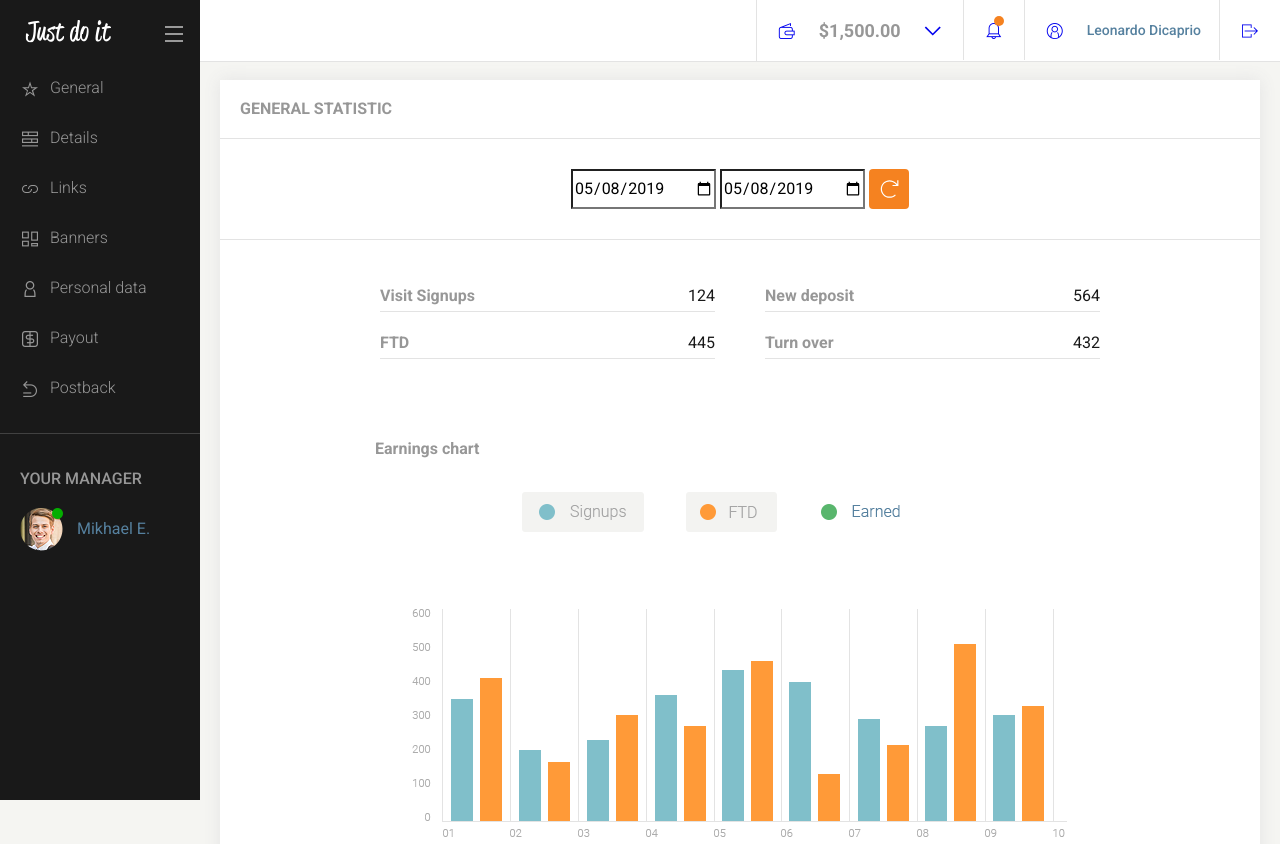
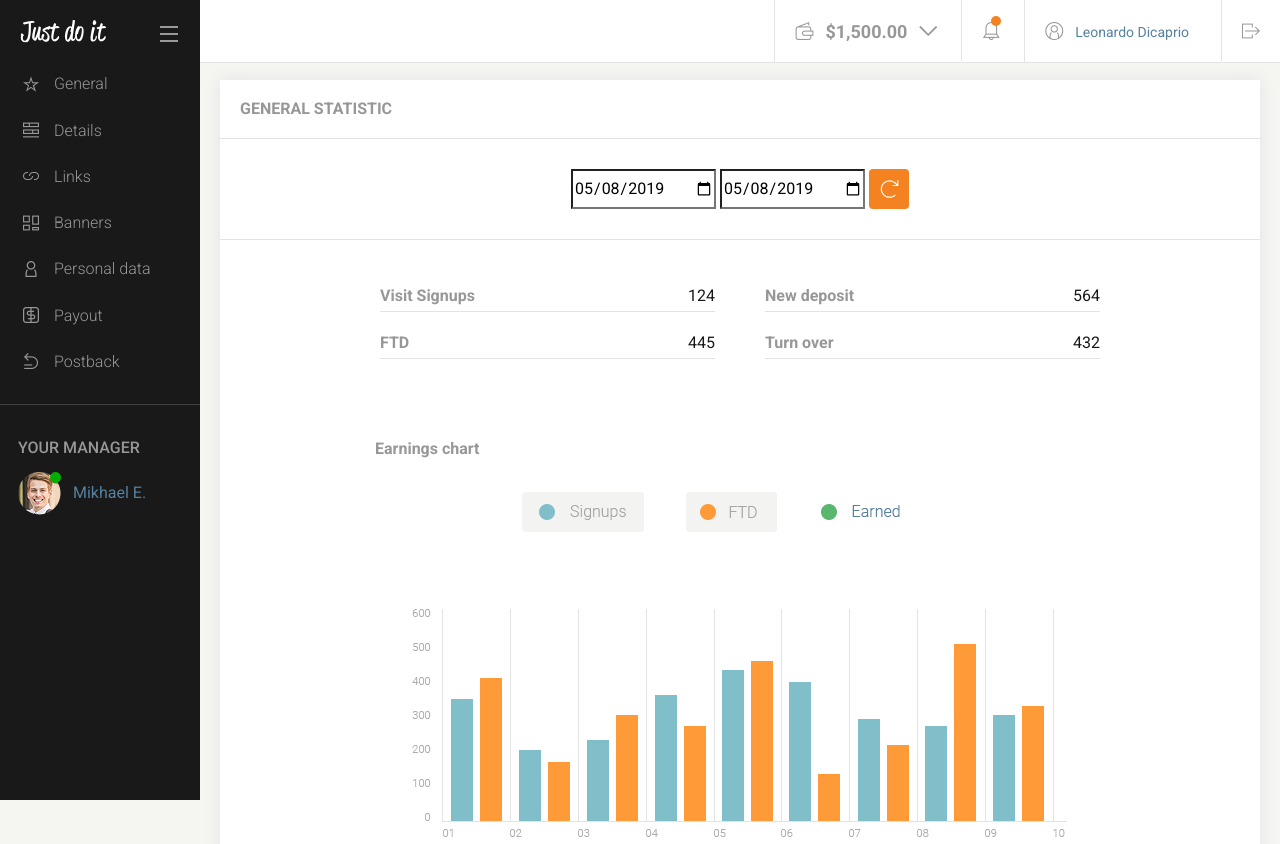
Before and after one commit to paulinastefanska/individual-project, a plain HTML site: page index.html in a window 1280 px wide. Shown: the top 844 px of the page. Drawn offline with Linux system fonts and the light colour scheme.

Commit message:
Improve top nav and left menu

```diff
--- a/index.html
+++ b/index.html
@@ -55,13 +55,13 @@
 				</div>
 				<div class="row">
 					<ul class="menu_pages">
-						<li><a class="menu_link" href="#general"><i class="icon-general"></i>General</a></li>
-						<li><a class="menu_link" href="#details"><i class="icon-details"></i>Details</a></li>
-						<li><a class="menu_link" href="#links"><i class="icon-links"></i>Links</a></li>
-						<li><a class="menu_link" href="#banners"><i class="icon-banners"></i>Banners</a></li>
-						<li><a class="menu_link" href="#personal_data"><i class="icon-personaldata"></i>Personal data</a></li>
-						<li><a class="menu_link" href="#payout"><i class="icon-payout"></i>Payout</a></li>
-						<li><a class="menu_link" href="#postback"><i class="icon-postback"></i>Postback</a></li>
+						<li><a class="menu_link" href="#general"><i class="icon-general"></i><span class="menu_page">General</span></a></li>
+						<li><a class="menu_link" href="#details"><i class="icon-details"></i><span class="menu_page">Details</span></a></li>
+						<li><a class="menu_link" href="#links"><i class="icon-links"></i><span class="menu_page">Links</span></a></li>
+						<li><a class="menu_link" href="#banners"><i class="icon-banners"></i><span class="menu_page">Banners</span></a></li>
+						<li><a class="menu_link" href="#personal_data"><i class="icon-personaldata"></i><span class="menu_page">Personal data</span></a></li>
+						<li><a class="menu_link" href="#payout"><i class="icon-payout"></i><span class="menu_page">Payout</span></a></li>
+						<li><a class="menu_link" href="#postback"><i class="icon-postback"></i><span class="menu_page">Postback</span></a></li>
 						<div class="menu_line"></div>
 						<li class="menu_manager">Your manager</li>
 						<li class="menu_avatar">
@@ -122,7 +122,7 @@
 							<th>Signups</th>
 							<th>FTD</th>
 							<th>Depositors</th>
-							<th><button class="btn_table">Deposits ($)<i class="icon-arrow-up"></button></th>
+							<th><button class="btn_table">Deposits ($)<i class="icon-arrow-up"></i></button></th>
 							<th>Payout ($)</th>
 							<th>Turnover</th>
 							<th>Deal</th>
--- a/sass/_glyphter.scss
+++ b/sass/_glyphter.scss
@@ -17,8 +17,7 @@
    line-height: 1;
    -webkit-font-smoothing: antialiased;
    -moz-osx-font-smoothing: grayscale;
-   margin: 0 12px;
-   //font-size: 20px;
+   //margin: 0 12px;
    vertical-align: middle;
 }
 .icon-arrow-down:before{content:'\0041';}
--- a/sass/components/_tables.scss
+++ b/sass/components/_tables.scss
@@ -17,7 +17,7 @@
         padding-right: 20px;
     }
     &_row:hover {
-        background: $grey;
+        background: $light_grey;
         transition: all .3s ease-in-out;
     }
     &_row:hover &_icons {
--- a/sass/pages/_details.scss
+++ b/sass/pages/_details.scss
@@ -19,7 +19,7 @@
 		font-weight: 500;
 	}
 	&_row:hover {
-		background: $grey;
+		background: $light_grey;
         transition: all .3s ease-in-out;
 	}
     &_pagination {
--- a/sass/sections/_menu.scss
+++ b/sass/sections/_menu.scss
@@ -3,11 +3,10 @@
 	background: $black;
 	height: 100%;
 	position: fixed;
-	line-height: 50px;
+	line-height: 45px;
 	text-align: left;
-	font-size: $header_font_size;
 	&_logo {
-		padding-left: 25px;
+		padding-left: 20px;
 		padding-top: 20px;
 	}
 	&_hamburger {
@@ -21,7 +20,7 @@
 	}
 	&_link {
 		display: block;
-		padding-left: 5px;
+		padding-left: 18px;
 		text-decoration: none;
 		font-weight: 300;
 		color: $dark_grey;
@@ -30,18 +29,11 @@
 			border-left: 5px solid $dark_orange;
 			background: $light_black;
 			color: #fff;
-			img {
-				filter: invert(100%) sepia(0%) saturate(0%) hue-rotate(186deg) brightness(103%) contrast(102%);
-			}
 		}
 	}
-	&_img {
-		@include icons;
-		margin: 0 12px;
-	}
-	&_name {
-		padding-left: 5px;
+	&_page {
 		vertical-align: middle;
+		padding-left: 15px;
 	}
 	&_line {
 		border-top: 1px solid #414141;
@@ -51,17 +43,17 @@
 		text-transform: uppercase;
 		font-weight: 500;
 		margin-top: 20px;
-		padding-left: 20px;
+		padding-left: 18px;
 		color: $dark_grey;
 	}
 	&_avatar {
-		padding-left: 20px;
+		padding-left: 18px;
 		img {
 			vertical-align: middle;
 		}
 	}
 	&_user {
-		padding-left: 10px;
+		padding-left: 8px;
 		color: $blue;
 	}
 
--- a/sass/sections/_top.scss
+++ b/sass/sections/_top.scss
@@ -10,14 +10,8 @@
 	border-bottom: 1px solid $grey;
 }
 .top {
-	display: flex;
-	align-items: center;
-	justify-content: center;
-	list-style-type: none;
-	float: right;
 	margin: 0;
 	padding: 0;
-	color: $dark_grey;
 	&_item {
 		display: inline-block;
 		border-left: 1px solid $grey;
@@ -26,8 +20,11 @@
 	&_link {
 		display: block;
 		line-height: 60px;
-		padding: 0 10px;
+		padding: 0 20px;
 		text-decoration: none;
+		&:hover {
+			background: $light_grey;
+		}
 	}
 	&_money {
 		font-size: 18px;
@@ -38,11 +35,15 @@
         vertical-align: middle;
 	}
 	&_name {
-		color: $blue;
 		font-size: $paragraph_font_size;
-		font-weight: 500;
+        color: $blue;
 		margin-left: 8px;
 		margin-right: 8px;
+        vertical-align: middle;
+    }
+    [class*='icon-'] {
+        font-size: 18px;
+        color: $dark_grey;
     }
 }
 .notific_circle {
```
Also changed, not shown: css/style.css.
